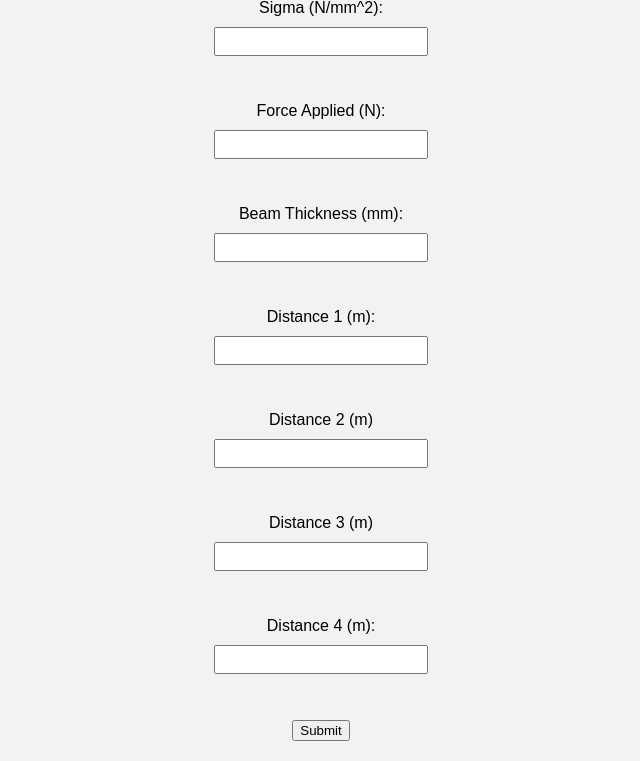
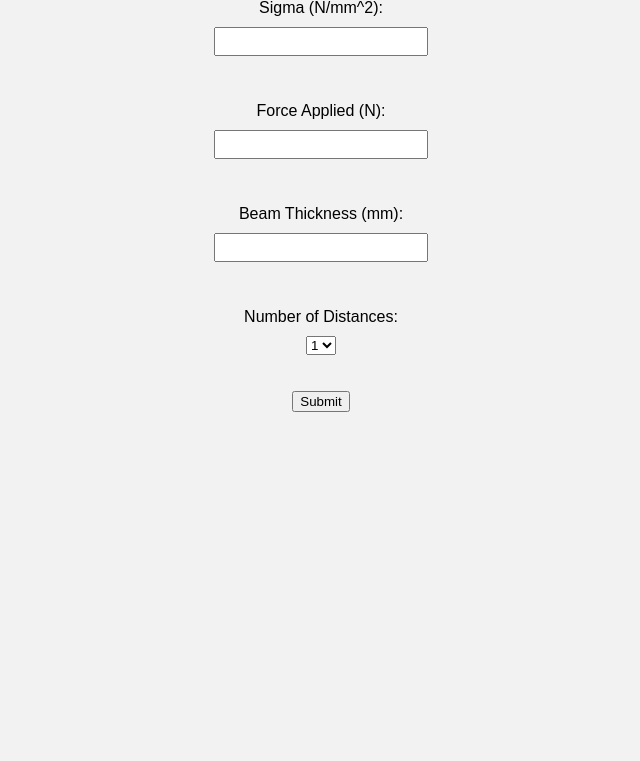
Before and after one commit to Alex-Jarosz-1996/ibeam_calculator_flaskapp, a Flask app: page / in a window 1280 px wide. Shown: the part 101-862 px from the top of the page, without its empty margins (319-959 px from the left). After the commit the page ends 513 px from the top, so only its background shows below. Run offline with Flask 3, Linux system fonts and the light colour scheme.

Commit message:
added dynamic distance generation

```diff
--- a/app.py
+++ b/app.py
@@ -12,10 +12,6 @@ def home() -> str:
         sigma = request.form['sigma']
         force_applied = request.form['force_applied']
         beam_thick = request.form['beam_thick']
-        force_close = request.form['force_close']
-        force1 = request.form['force1']
-        force2 = request.form['force2']
-        force_far = request.form['force_far']
 
         # Process the form data (you can add your own logic here)
 
--- /dev/null
+++ b/static/js/script.js
@@ -0,0 +1,18 @@
+$(document).ready(function() {
+    // Handle change event of the dropdown
+    $('#num_distances').on('change', function() {
+        var numFields = parseInt($(this).val());
+        generateFields(numFields);
+    });
+});
+
+function generateFields(num) {
+    var dynamicFields = $('#dynamic_fields');
+    dynamicFields.empty(); // Clear previous fields
+
+    for (var i = 1; i <= num; i++) {
+        var label = $('<label></label>').attr('for', 'distance' + i).text('Distance ' + i + ' (m):');
+        var input = $('<input></input>').attr('type', 'text').attr('id', 'distance' + i).attr('name', 'distance' + i).attr('required', true);
+        dynamicFields.append(label).append(input).append('<br><br>');
+    }
+}
--- a/templates/index.html
+++ b/templates/index.html
@@ -1,8 +1,10 @@
 <!DOCTYPE html>
 <html>
 <head>
-    <title>I-beam Calculator Flask App Flask App</title>
-    <link rel="stylesheet" type="text/css" href="{{ url_for('static', filename='styles.css') }}">
+    <title>I-beam Calculator Flask App</title>
+    <link rel="stylesheet" type="text/css" href="{{ url_for('static', filename='css/styles.css') }}">
+    <script src="https://code.jquery.com/jquery-3.6.0.min.js"></script>
+    <script src="{{ url_for('static', filename='js/script.js') }}"></script>
 </head>
 <body>
     <h1>I-beam Calculator Flask App!</h1>
@@ -17,17 +19,16 @@
         <label for="beam_thick">Beam Thickness (mm):</label>
         <input type="text" id="beam_thick" name="beam_thick" required><br><br>
 
-        <label for="force_close">Distance 1 (m):</label>
-        <input type="text" id="force_close" name="force_close" required><br><br>
+        <label for="num_distances">Number of Distances:</label>
+        <select id="num_distances" name="num_distances">
+            <option value="1">1</option>
+            <option value="2">2</option>
+            <option value="3">3</option>
+            <option value="4">4</option>
+            <option value="5">5</option>
+        </select><br><br>
 
-        <label for="force1">Distance 2 (m)</label>
-        <input type="text" id="force1" name="force1" required><br><br>
-
-        <label for="force2">Distance 3 (m)</label>
-        <input type="text" id="force2" name="force2" required><br><br>
-
-        <label for="force_far">Distance 4 (m):</label>
-        <input type="text" id="force_far" name="force_far" required><br><br>
+        <div id="dynamic_fields"></div>
 
         <input type="submit" value="Submit">
     </form>
```
Also changed, not shown: static/css/styles.css (renamed from static/styles.css).
